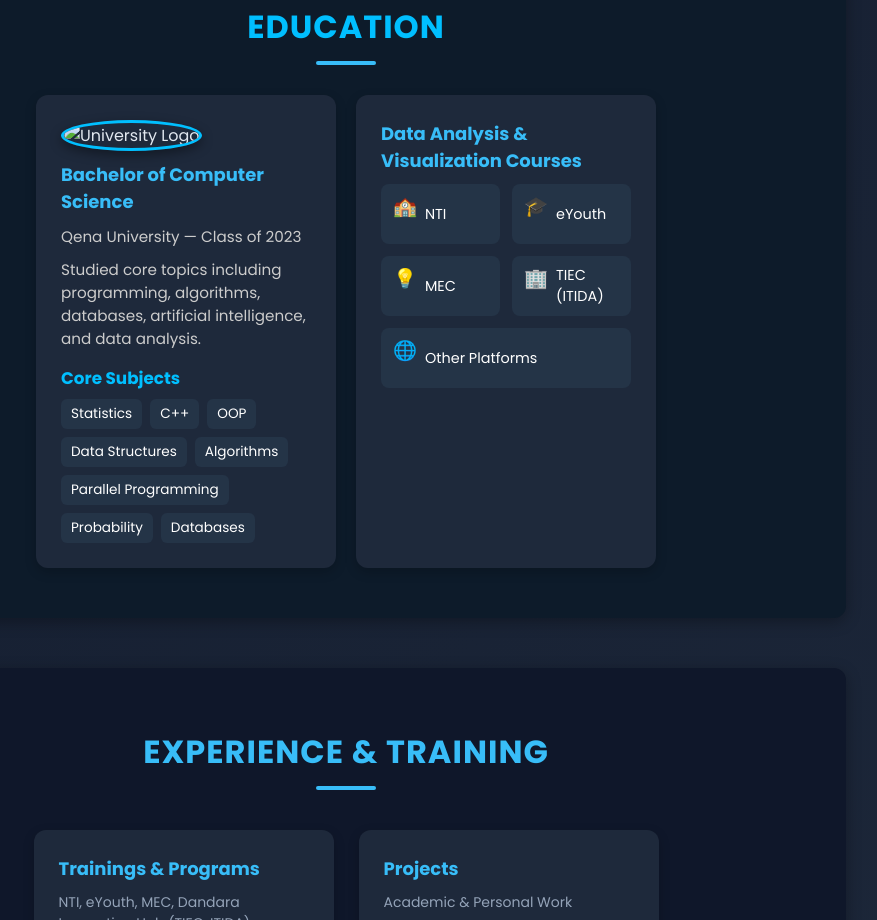
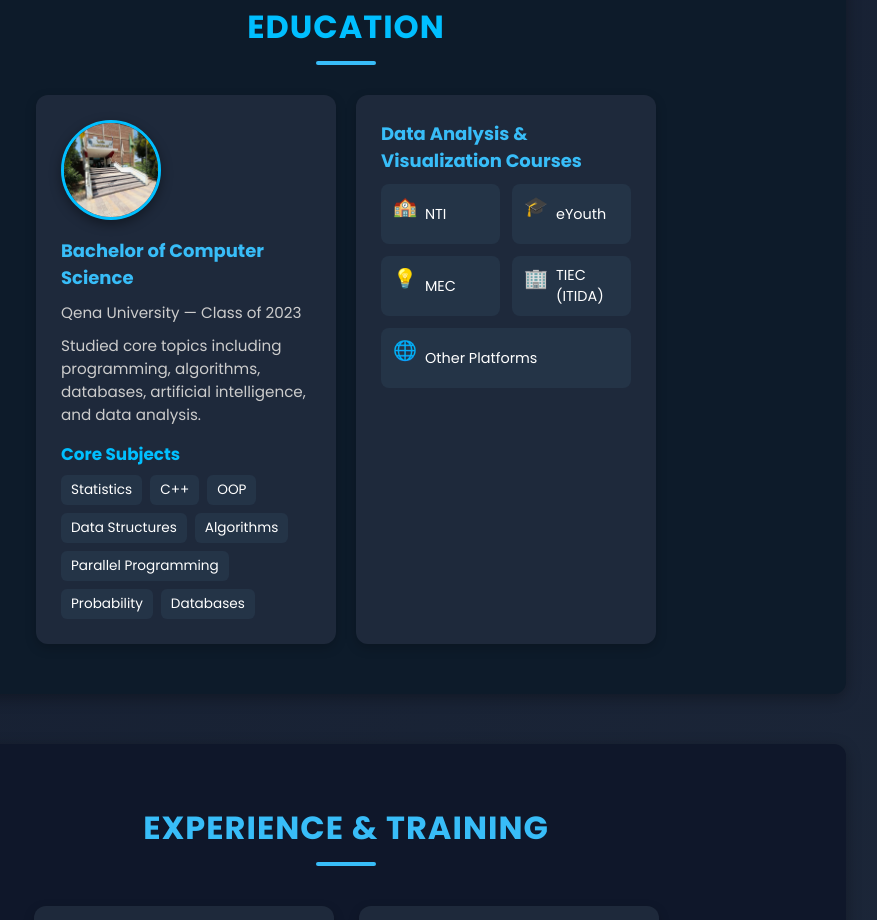
Before and after one commit to wazerya263-a11y/MY-Portfolio, a plain HTML site: page index.html in a window 1280 px wide. Shown: the part 1500-2420 px from the top of the page, without its empty margins (294-1171 px from the left). Drawn offline with Linux system fonts and the light colour scheme.

Commit message:
index.html

```diff
--- a/index.html
+++ b/index.html
@@ -71,7 +71,7 @@
 
     <!-- University -->
     <div class="card">
-      <img src="./unnamed.webp" alt="University Logo" class="edu-logo">
+      <img src="./image/unnamed.webp" alt="University Logo" class="edu-logo">
       <h3>Bachelor of Computer Science</h3>
       <p class="place">Qena University — Class of 2023</p>
       <p>Studied core topics including programming, algorithms, databases, artificial intelligence, and data analysis.</p>
```
